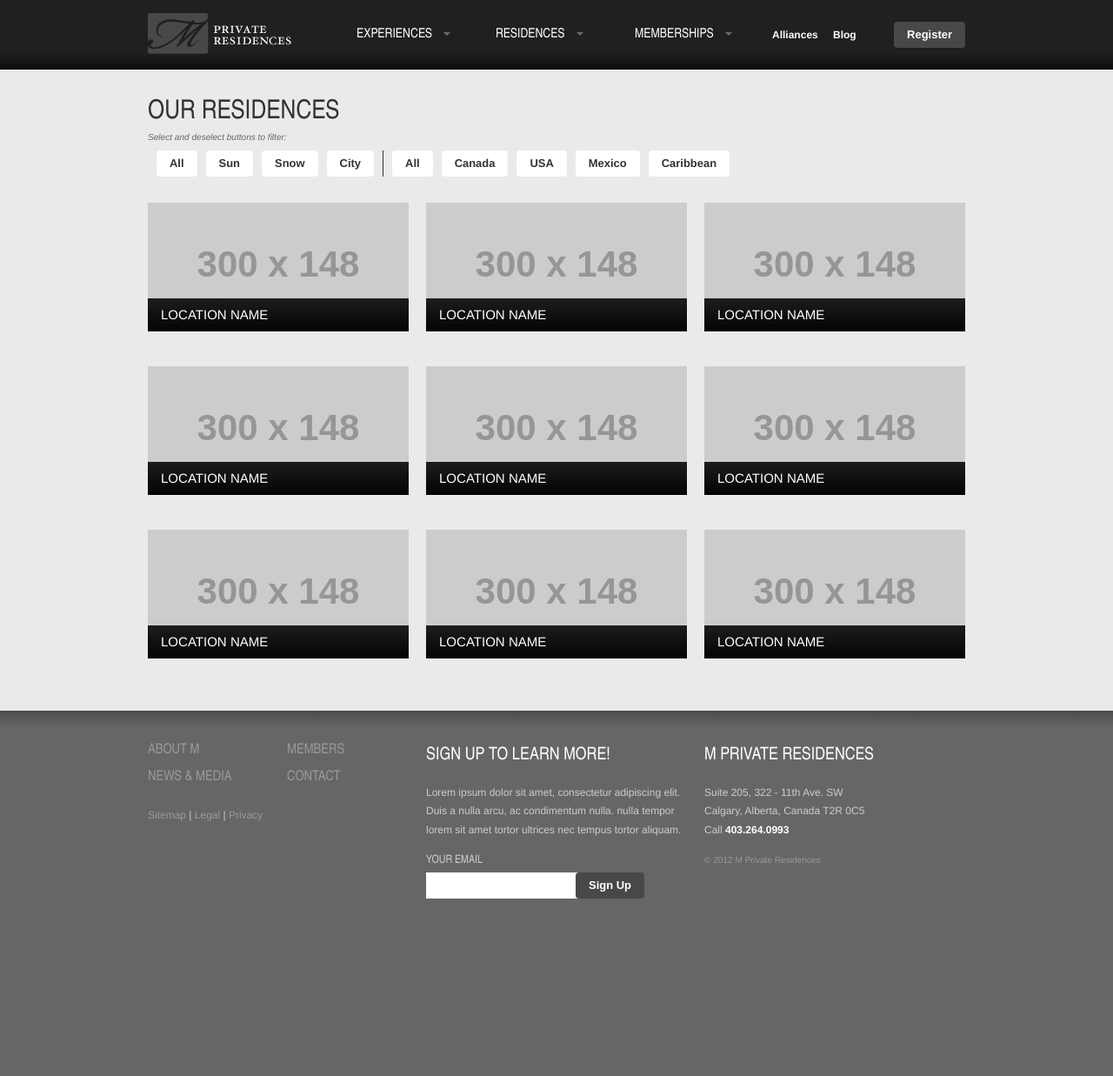
After one commit to Jonesy/M-Private-Residences, a PHP site: page /residences.php in a window 1280 px wide. The commit adds this page. Shown: the whole page at 87% size. Run offline with PHP 8.4, Linux system fonts and the light colour scheme; grey boxes labelled with a size stand in for pictures from a placeholder-image service; some libraries are stand-ins or nearby versions.

Commit message:
Add create page 2, mostly finished and the basic layout of the residences landing page.

```diff
--- a/experience-create1.php
+++ b/experience-create1.php
@@ -4,7 +4,7 @@
   <div class="container">
     <section id="experience-creator">
       <header class="span12">
-        <div class="breadcrumb">
+        <div class="breadcrumb numbered">
           <ol>
             <li class="current">Destination</li>
             <li>Activities</li>
--- a/includes/footer.php
+++ b/includes/footer.php
@@ -1,5 +1,5 @@
 
-    <footer>
+    <footer class="main">
       <div class="container">
         <nav id="footer-nav" class="span4">
           <ul>
--- /dev/null
+++ b/residences.php
@@ -0,0 +1,73 @@
+<?php include('includes/header.php'); ?>
+
+<div id="main" class="grey-page">
+  <div class="container">
+    <section id="experience-creator">
+      <header class="span12">
+        <h1>Our Residences</h1>
+        <small>Select and deselect buttons to filter:</small>
+        <div class="filter">
+          <div class="btn-group">
+            <ul>
+              <li><a href="#" class="btn btn-white">All</a></li>
+              <li><a href="#" class="btn btn-white">Sun</a></li>
+              <li><a href="#" class="btn btn-white">Snow</a></li>
+              <li><a href="#" class="btn btn-white">City</a></li>
+            </ul>
+          </div>
+          <div class="btn-group">
+            <ul>
+              <li><a href="#" class="btn btn-white">All</a></li>
+              <li><a href="#" class="btn btn-white">Canada</a></li>
+              <li><a href="#" class="btn btn-white">USA</a></li>
+              <li><a href="#" class="btn btn-white">Mexico</a></li>
+              <li><a href="#" class="btn btn-white">Caribbean</a></li>
+            </ul>
+          </div>
+        </div> <!-- / .fitler -->
+      </header> <!-- / exp creator header -->
+
+      <ul class="location-selection">
+        <li class="span4">
+          <img src="http://placehold.it/300x148" alt="">
+          <h3><a href="#">Location name</a></h3>
+        </li>
+        <li class="span4">
+          <img src="http://placehold.it/300x148" alt="">
+          <h3><a href="#">Location name</a></h3>
+        </li>
+        <li class="span4">
+          <img src="http://placehold.it/300x148" alt="">
+          <h3><a href="#">Location name</a></h3>
+        </li>
+        <li class="span4">
+          <img src="http://placehold.it/300x148" alt="">
+          <h3><a href="#">Location name</a></h3>
+        </li>
+        <li class="span4">
+          <img src="http://placehold.it/300x148" alt="">
+          <h3><a href="#">Location name</a></h3>
+        </li>
+        <li class="span4">
+          <img src="http://placehold.it/300x148" alt="">
+          <h3><a href="#">Location name</a></h3>
+        </li>
+        <li class="span4">
+          <img src="http://placehold.it/300x148" alt="">
+          <h3><a href="#">Location name</a></h3>
+        </li>
+        <li class="span4">
+          <img src="http://placehold.it/300x148" alt="">
+          <h3><a href="#">Location name</a></h3>
+        </li>
+        <li class="span4">
+          <img src="http://placehold.it/300x148" alt="">
+          <h3><a href="#">Location name</a></h3>
+        </li>
+      </ul>
+
+
+    </section> <!-- / #experience-creator -->
+  </div>
+</div>
+<?php include('includes/footer.php'); ?>
--- a/sass/components/_buttons.scss
+++ b/sass/components/_buttons.scss
@@ -17,13 +17,23 @@
   &:hover {
     background: lighten($midgrey, 20%);
   }
-  /* Silver button */
+
   &.btn-silver {
     background: $silver;
     color: #333;
 
     &:hover {
       background: darken($silver, 20%);
+    }
+  }
+
+  &.btn-white {
+    background: #fff;
+    color: $headlines;
+
+    &:hover {
+      background: $headlines;
+      color: #fff;
     }
   }
 }
--- a/sass/layouts/_exp-creator.scss
+++ b/sass/layouts/_exp-creator.scss
@@ -1,6 +1,7 @@
 #experience-creator {
   min-height: 600px;
   header {
+    position: relative;
     margin-bottom: 30px;
 
     h1 {
@@ -15,9 +17,57 @@
       text-transform: uppercase;
     }
 
+    a.next-step {
+      position: absolute;
+      right: 0;
+      bottom: 0;
+    }
+
     small {
-      margin: 0;
+      margin: 0 0 10px;
+      display: inline-block;
       font-style: italic;
+    }
+
+    .filter {
+      .btn-group {
+        border-right: 1px solid $headlines;
+        float: left;
+        margin: 0;
+
+        &:last-child {
+          border: none;
+        }
+      }
+
+      ul {
+        float: left;
+        @include ul-reset($no-bullet: true);
+
+        &:first-child {
+          margin: 0 10px 0 0;
+        }
+
+        &:last-child {
+          margin: 0 0 0 10px;
+        }
+
+        li {
+          margin: 0 10px 0 0;
+          float: left;
+        }
+      }
+    }
+  }
+
+  footer {
+    margin: 350px 0 0;
+    float: left;
+    @extend .container;
+    position: relative;
+
+    a {
+      float: right;
     }
   }
 }
@@ -62,6 +122,7 @@ ul.location-selection {
 
   li {
     position: relative;
+    margin-bottom: 40px;
 
     img {
       display: block;
@@ -82,22 +143,27 @@ ul.location-selection {
         float: left;
         color: #fff;
         background-color: #000;
-        @include btn-with-caret($dir: right, $anim: up);
+        @include btn-with-caret($dir: right, $animateTo: down);
         @include background-image(linear-gradient(
           rgba(#202020, 0.9), rgba(#202020, 0.1)
         ));
         @include transition(background-color 0.25s ease-in);
 
-        &:hover {
+        &:hover,
+        &.selected {
           background-color: #414141;
+        }
+
+        &.selected {
+          @include btn-with-caret($dir: down);
         }
       }
     }
 
-    ul {
+    ul, dl {
       width: 100%;
       @include ul-reset($no-bullet: true);
-      display: none;
+      /*display: none;*/
       position: absolute;
       right: 0;
       left: 0;
--- a/sass/layouts/_experiences.scss
+++ b/sass/layouts/_experiences.scss
@@ -42,7 +42,7 @@
     }
   }
 
-  @include btn-with-caret($dir: down, $anim: right);
+  @include btn-with-caret($dir: down, $animateTo: right);
 
   h2 {
     margin: 0.75em 0 0.25em;
--- a/sass/layouts/_footer.scss
+++ b/sass/layouts/_footer.scss
@@ -1,4 +1,4 @@
-footer {
+footer.main {
   width: 100%;
   min-height: 400px;
   padding: 20px 0 0;
--- a/sass/utils/_mixins.scss
+++ b/sass/utils/_mixins.scss
@@ -24,21 +24,21 @@
 }
 
 /* Base class for any large box link with a small caret */
-@mixin btn-with-caret($dir: right, $anim: false) {
+@mixin btn-with-caret($dir: right, $animateTo: false) {
   $rotate: 0;
-  @if $anim == up {
+  @if $animateTo == up {
     $rotate: -180deg;
   }
 
-  @if $anim == right {
+  @if $animateTo == right {
     $rotate: -90deg;
   }
 
-  @if $anim == down {
-    $rotate: -180deg;
+  @if $animateTo == down {
+    $rotate: 0deg;
   }
 
-  @if $anim == left {
+  @if $animateTo == left {
     $rotate: 90deg;
   }
 
@@ -73,7 +73,7 @@
   &:hover {
     i img {
       @include opacity(1);
-      @if $anim != false {
+      @if $animateTo != false {
         @include rotate($rotate);
       }
     }
--- a/styles/screen.css
+++ b/styles/screen.css
@@ -481,7 +481,7 @@ table {
 .span12 {
   width: 940px; }
 
-.container, #experiences nav ul {
+.container, #experiences nav ul, #experience-creator footer {
   width: 980px;
   margin: 0 auto;
   position: relative;
@@ -599,6 +598,12 @@ ul.nav-list {
     color: #333; }
     .btn.btn-silver:hover, .btn-silver.btn-zoom:hover {
       background: #b7b7b7; }
+  .btn.btn-white {
+    background: #fff;
+    color: #333333; }
+    .btn.btn-white:hover, .btn-white.btn-zoom:hover {
+      background: #333333;
+      color: #fff; }
 
 .btn-zoom {
   width: 40px;
@@ -889,7 +894,7 @@ div[role="main"] {
   background-image: -ms-linear-gradient(rgba(7, 7, 7, 0), rgba(7, 7, 7, 0.75));
   background-image: linear-gradient(rgba(7, 7, 7, 0), rgba(7, 7, 7, 0.75)); }
 
-footer {
+footer.main {
   width: 100%;
   min-height: 400px;
   padding: 20px 0 0;
@@ -905,40 +910,40 @@ footer {
   background-image: -o-linear-gradient(rgba(0, 0, 0, 0.25) 0%, rgba(0, 0, 0, 0) 5%);
   background-image: -ms-linear-gradient(rgba(0, 0, 0, 0.25) 0%, rgba(0, 0, 0, 0) 5%);
   background-image: linear-gradient(rgba(0, 0, 0, 0.25) 0%, rgba(0, 0, 0, 0) 5%); }
-  footer h1,
-  footer h2,
-  footer strong {
+  footer.main h1,
+  footer.main h2,
+  footer.main strong {
     color: #fff; }
-  footer small,
-  footer a {
+  footer.main small,
+  footer.main a {
     color: #999999;
     -webkit-transition: color 0.2s ease-in;
     -moz-transition: color 0.2s ease-in;
     -ms-transition: color 0.2s ease-in;
     -o-transition: color 0.2s ease-in;
     transition: color 0.2s ease-in; }
-    footer small:hover,
-    footer a:hover {
+    footer.main small:hover,
+    footer.main a:hover {
       color: #fff; }
-  footer nav {
+  footer.main nav {
     padding-top: 10px; }
-    footer nav ul {
+    footer.main nav ul {
       margin: 0;
       padding: 0;
       list-style: none; }
-      footer nav ul li {
+      footer.main nav ul li {
         width: 140px;
         float: left;
         margin: 7px 0 5px;
         text-transform: uppercase;
         font-family: "proxima-nova-condensed", "Arial Narrow", Helvetica, Arial, sans-serif;
         font-weight: 300; }
-        footer nav ul li:nth-child(2n-1) {
+        footer.main nav ul li:nth-child(2n-1) {
           margin-right: 20px; }
-    footer nav p, footer nav address {
+    footer.main nav p, footer.main nav address {
       display: inline-block;
       margin: 1.5em 0; }
-      footer nav p a, footer nav address a {
+      footer.main nav p a, footer.main nav address a {
         color: #999; }
 
 .box {
@@ -1186,16 +1191,48 @@ footer {
 #experience-creator {
   min-height: 600px; }
   #experience-creator header {
+    position: relative;
     margin-bottom: 30px; }
     #experience-creator header h1 {
       margin-bottom: 0; }
     #experience-creator header h3 {
+      font-family: "proxima-nova-condensed", "Arial Narrow", Helvetica, Arial, sans-serif;
+      font-weight: 300;
       color: #999; }
     #experience-creator header h1, #experience-creator header h3 {
       text-transform: uppercase; }
+    #experience-creator header a.next-step {
+      position: absolute;
+      right: 0;
+      bottom: 0; }
     #experience-creator header small {
+      margin: 0 0 10px;
+      display: inline-block;
+      font-style: italic; }
+    #experience-creator header .filter .btn-group {
+      border-right: 1px solid #333333;
+      float: left;
+      margin: 0; }
+      #experience-creator header .filter .btn-group:last-child {
+        border: none; }
+    #experience-creator header .filter ul {
+      float: left;
       margin: 0;
-      font-style: italic; }
+      padding: 0;
+      list-style: none; }
+      #experience-creator header .filter ul:first-child {
+        margin: 0 10px 0 0; }
+      #experience-creator header .filter ul:last-child {
+        margin: 0 0 0 10px; }
+      #experience-creator header .filter ul li {
+        margin: 0 10px 0 0;
+        float: left; }
+  #experience-creator footer {
+    margin: 350px 0 0;
+    float: left;
+    position: relative; }
+    #experience-creator footer a {
+      float: right; }
 
 .breadcrumb {
   float: right;
@@ -1211,26 +1249,34 @@ footer {
       font-family: "proxima-nova", Helvetica, Arial, sans-serif;
       font-weight: 400;
       line-height: 28px; }
-      .breadcrumb ol li:after {
+      .breadcrumb ol li.current {
+        font-weight: 700;
+        color: #000;
+        background: url('../images/breadcrumb-current.png?1334128535') no-repeat center 22.5px; }
+        @media only screen and (-webkit-min-device-pixel-ratio: 2) {
+          .breadcrumb ol li.current {
+            background-position: center bottom; } }
+  .breadcrumb.numbered ol li:after {
     counter-increment: section;
     content: counter(section);
+    width: 20px;
     position: absolute;
     top: 28px;
     left: 50%;
+    margin-left: -10px;
+    text-align: center;
     font-size: 1.36em;
     font-family: "proxima-nova", Helvetica, Arial, sans-serif;
     font-weight: 400;
     color: #666666; }
-      .breadcrumb ol li.current {
-        font-weight: 700;
-        color: #000; }
 
 ul.location-selection {
   margin: 0;
   padding: 0;
   list-style: none; }
   ul.location-selection li {
-    position: relative; }
+    position: relative;
+    margin-bottom: 40px; }
     ul.location-selection li img {
       display: block; }
     ul.location-selection li h3 {
```
Also changed, not shown: other parts of sass/layouts/_exp-creator.scss (+44 -11 lines), other parts of styles/screen.css (+53 -15 lines), experience-create2.php (added, +57 -0 lines), images/breadcrumb-current.png (added), images/svg/caret-grey.svg (added). Lines whose indentation alone changed are shown as unchanged.
